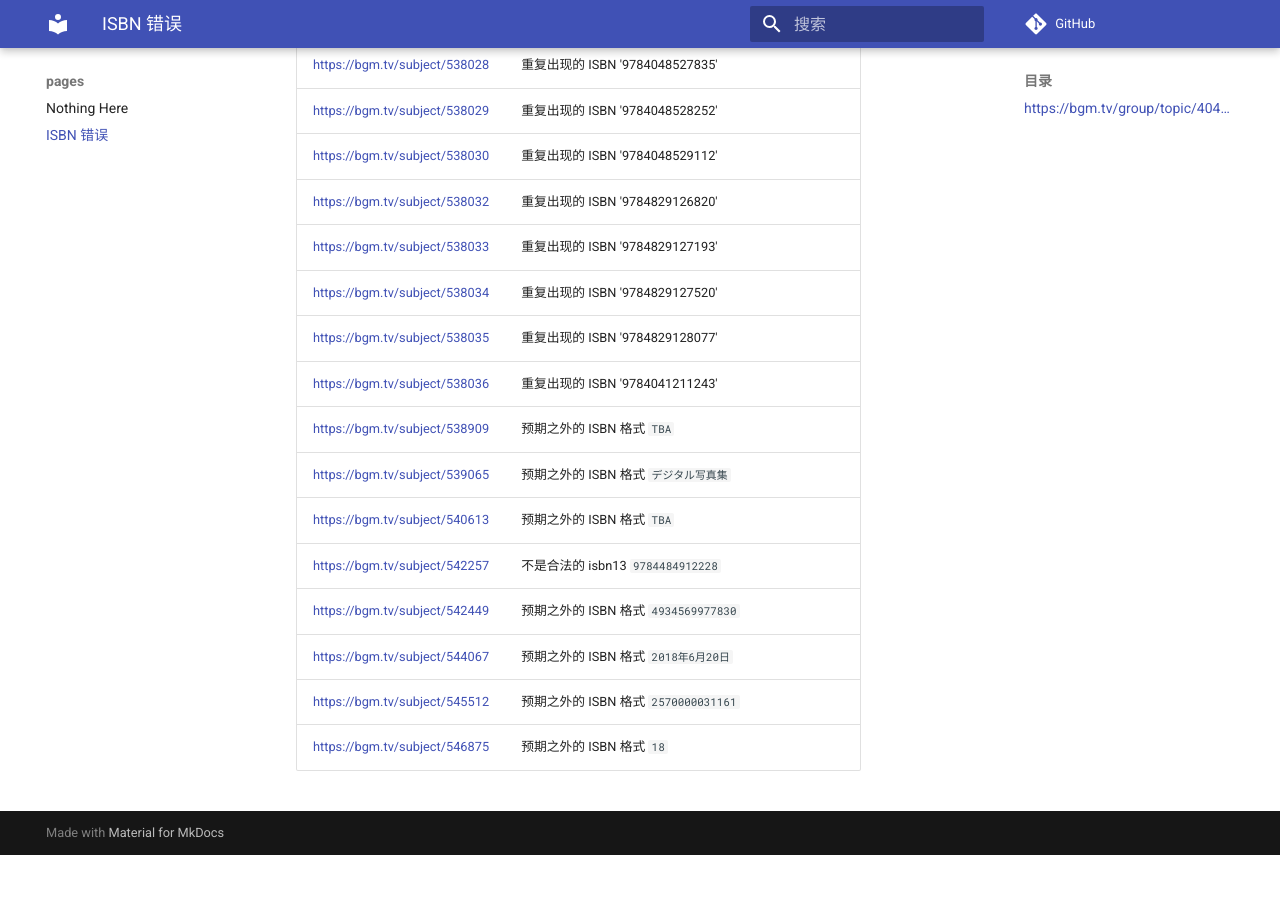
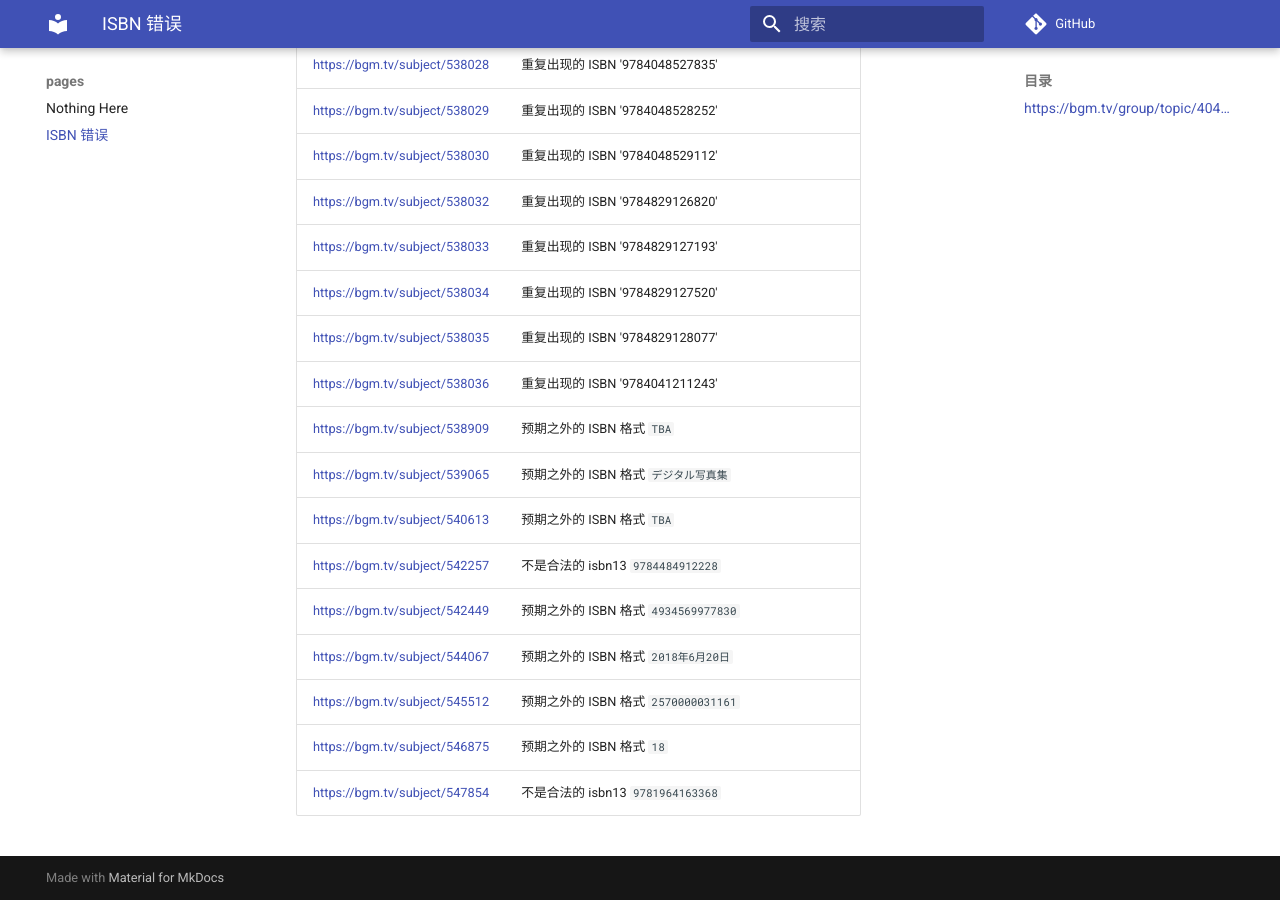
Before and after one commit to trim21/bangumi-pages, an MkDocs documentation site: the page built from docs/isbn.md, in a window 1280 px wide and 900 px high, scrolled down 6459 px. Built offline with MkDocs 1.6.1 and Material for MkDocs 9.7.7, drawn with Linux system fonts in a browser that asks for light colours; comment, search, counter and statistics services are not loaded; before the commit the page ends 7314 px from its top, so only the background shows below that; part of the change alters nothing that is shown.

Commit message:
update isbn.md

```diff
--- a/docs/isbn.md
+++ b/docs/isbn.md
@@ -1,7 +1,7 @@
 # ISBN 错误
 ## <https://bgm.tv/group/topic/404801>
 
-total 152
+total 153
 
 | url | error |
 | --- |  ---  |
@@ -157,3 +157,4 @@ total 152
 | <https://bgm.tv/subject/544067> | 预期之外的 ISBN 格式 `2018年6月20日` |
 | <https://bgm.tv/subject/545512> | 预期之外的 ISBN 格式 `2570000031161` |
 | <https://bgm.tv/subject/546875> | 预期之外的 ISBN 格式 `18` |
+| <https://bgm.tv/subject/547854> | 不是合法的 isbn13 <code>9781964163368</code> |
```
